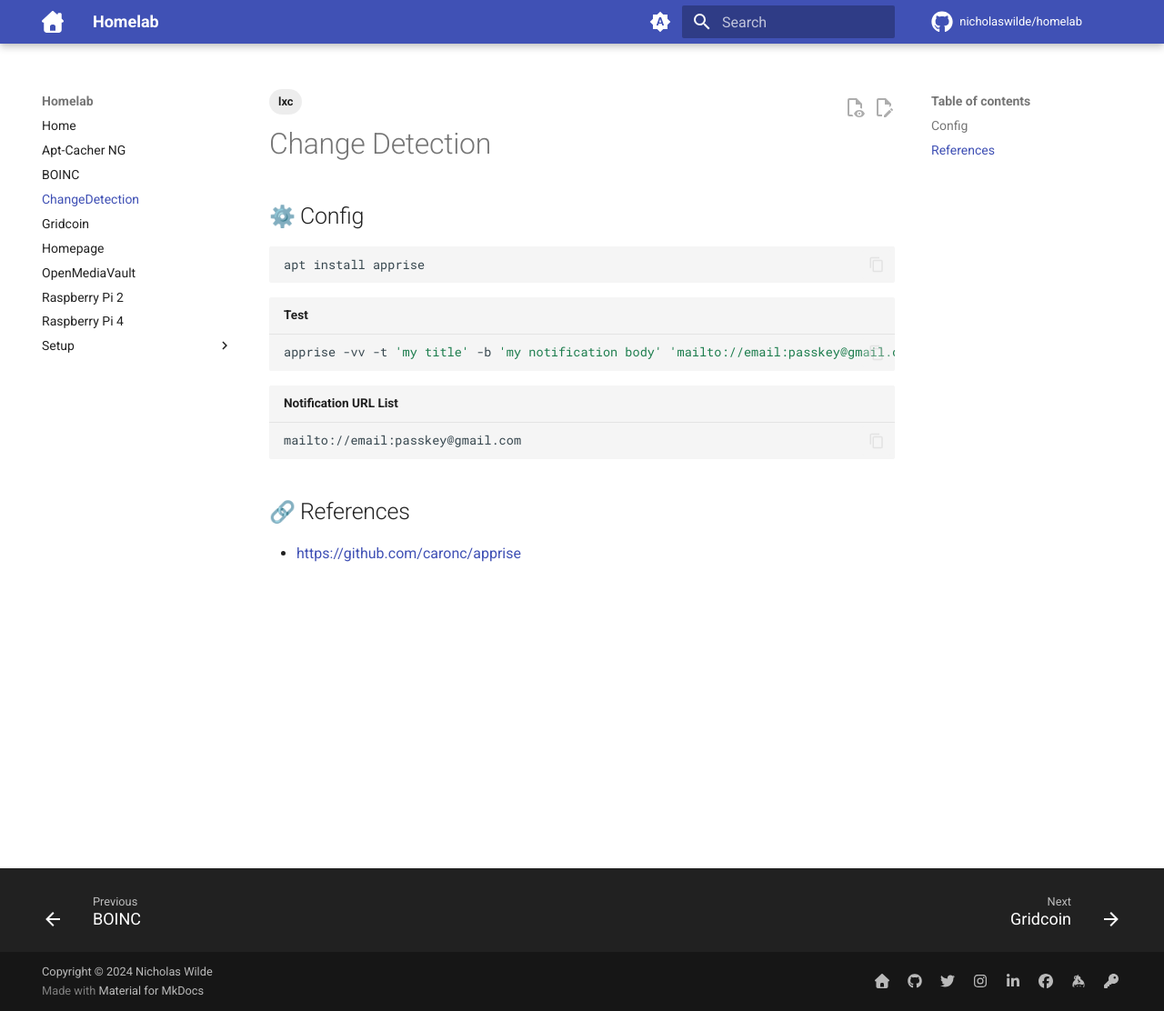
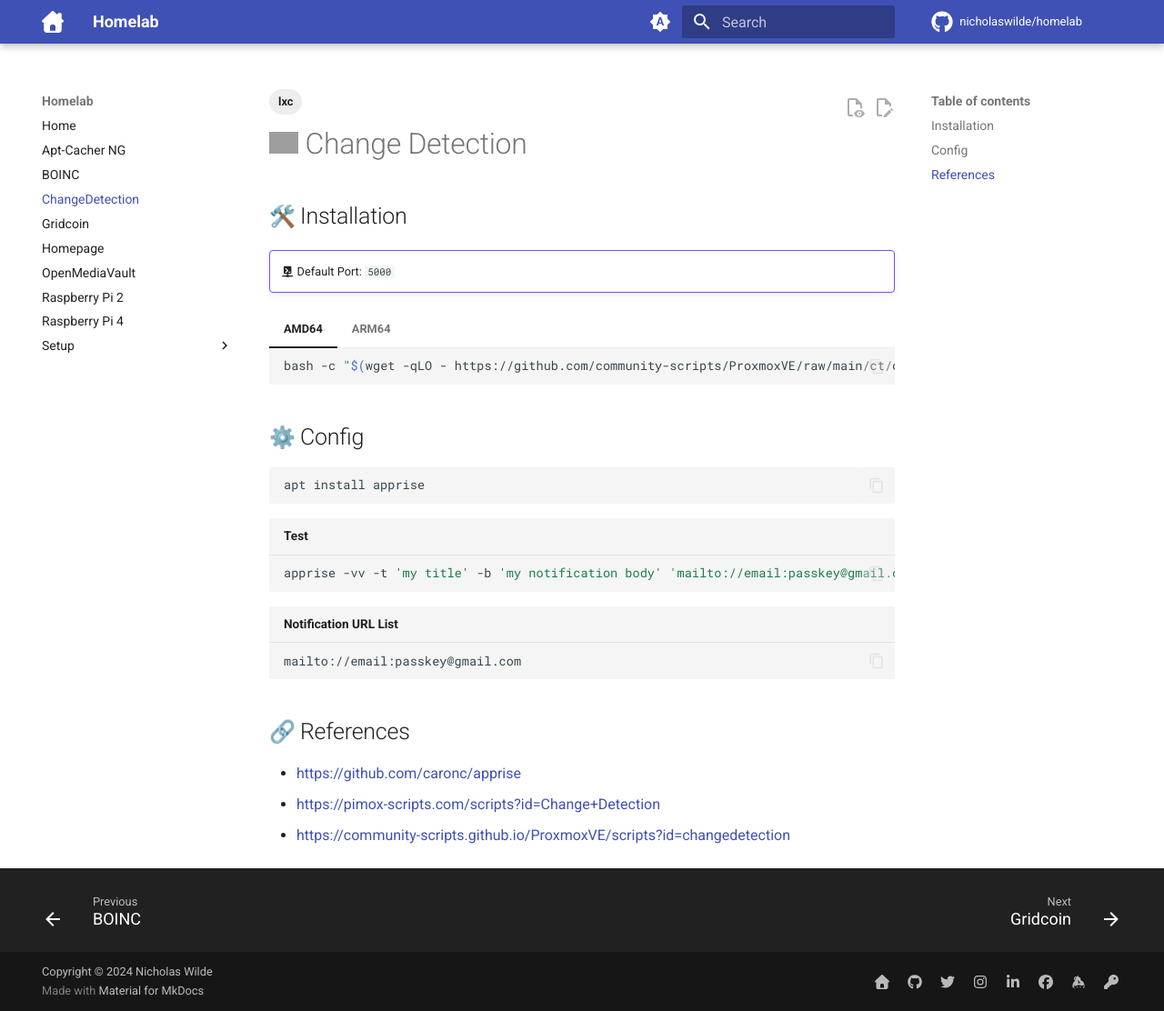
Before and after one commit to nicholaswilde/homelab, an MkDocs documentation site: the page built from docs/changedetection.md, in a window 1280 px wide and 1112 px high. Shown: the whole window at 91% size. Built offline with MkDocs 1.6.1 and Material for MkDocs 9.7.7, drawn with Linux system fonts in a browser that asks for light colours; emoji names are drawn with the system emoji font; comment, search, counter and statistics services are not loaded; grey boxes are pictures that could not be loaded.

Commit message:
update
Signed-off-by: nιcнolaѕ wιlde <ncwilde43@gmail.com>

````diff
--- a/docs/changedetection.md
+++ b/docs/changedetection.md
@@ -2,7 +2,25 @@
 tags:
   - lxc
 ---
-# Change Detection
+# ![title](https://raw.githubusercontent.com/selfhst/icons/400886b4f5cd552ef373e4550cb0be7344402cce/svg/changedetection.svg){ width="32" } Change Detection
+
+## :hammer_and_wrench: Installation
+
+!!! example ""
+
+    :material-console-network: Default Port: `5000`
+
+=== "AMD64"
+
+    ```shell
+    bash -c "$(wget -qLO - https://github.com/community-scripts/ProxmoxVE/raw/main/ct/changedetection.sh)"
+    ```
+
+=== "ARM64"
+
+    ```shell
+    bash -c "$(wget -qLO - https://github.com/asylumexp/Proxmox/raw/main/ct/changedetection.sh)"
+    ```
 
 ## :gear: Config
 
@@ -21,3 +39,5 @@
 ## :link: References
 
 - <https://github.com/caronc/apprise>
+- <https://pimox-scripts.com/scripts?id=Change+Detection>
+- <https://community-scripts.github.io/ProxmoxVE/scripts?id=changedetection>
````
Also changed, not shown: docs/gridcoin.md (+2 -2 lines), docs/homepage.md (+1 -1 lines).
